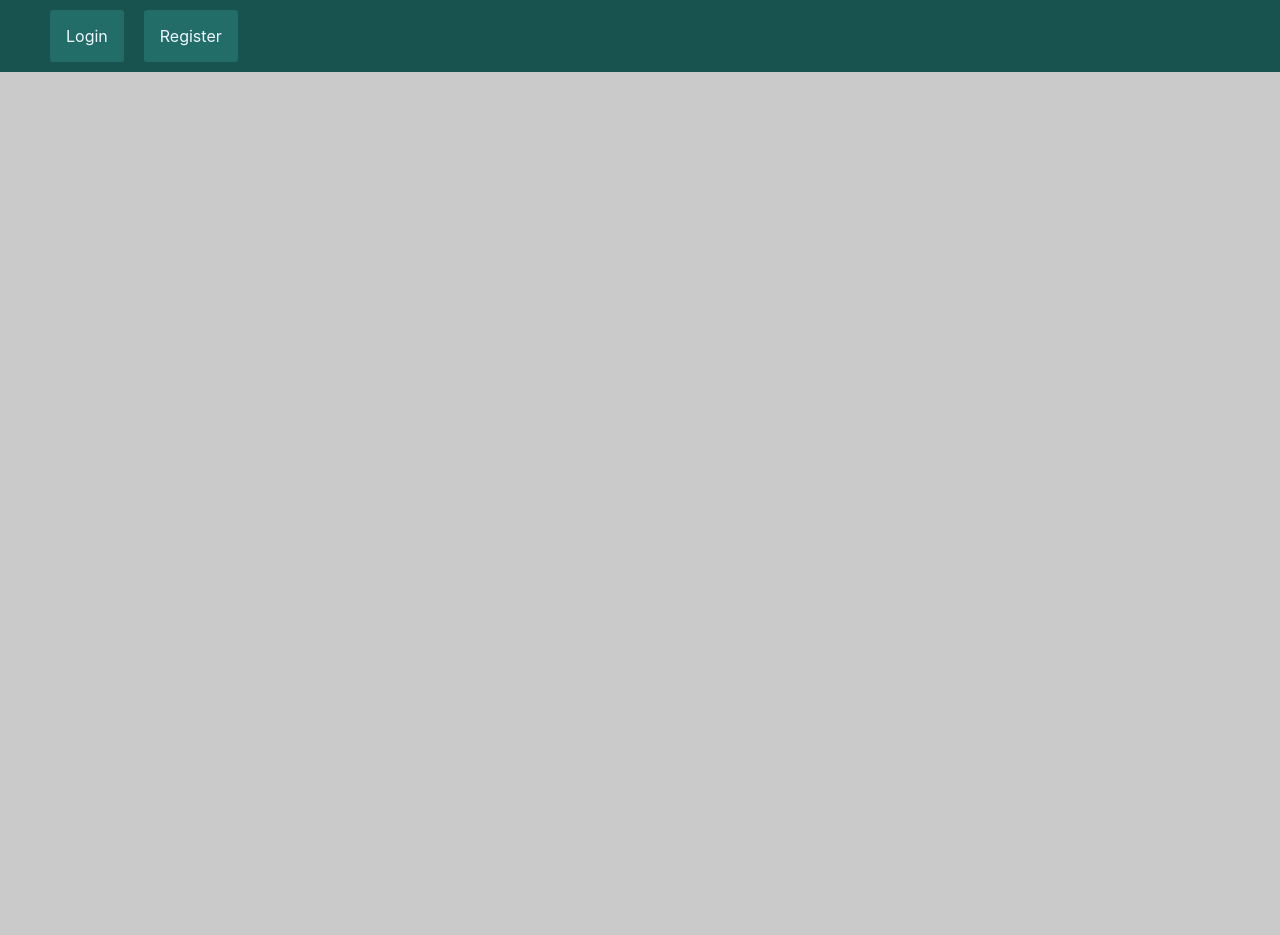
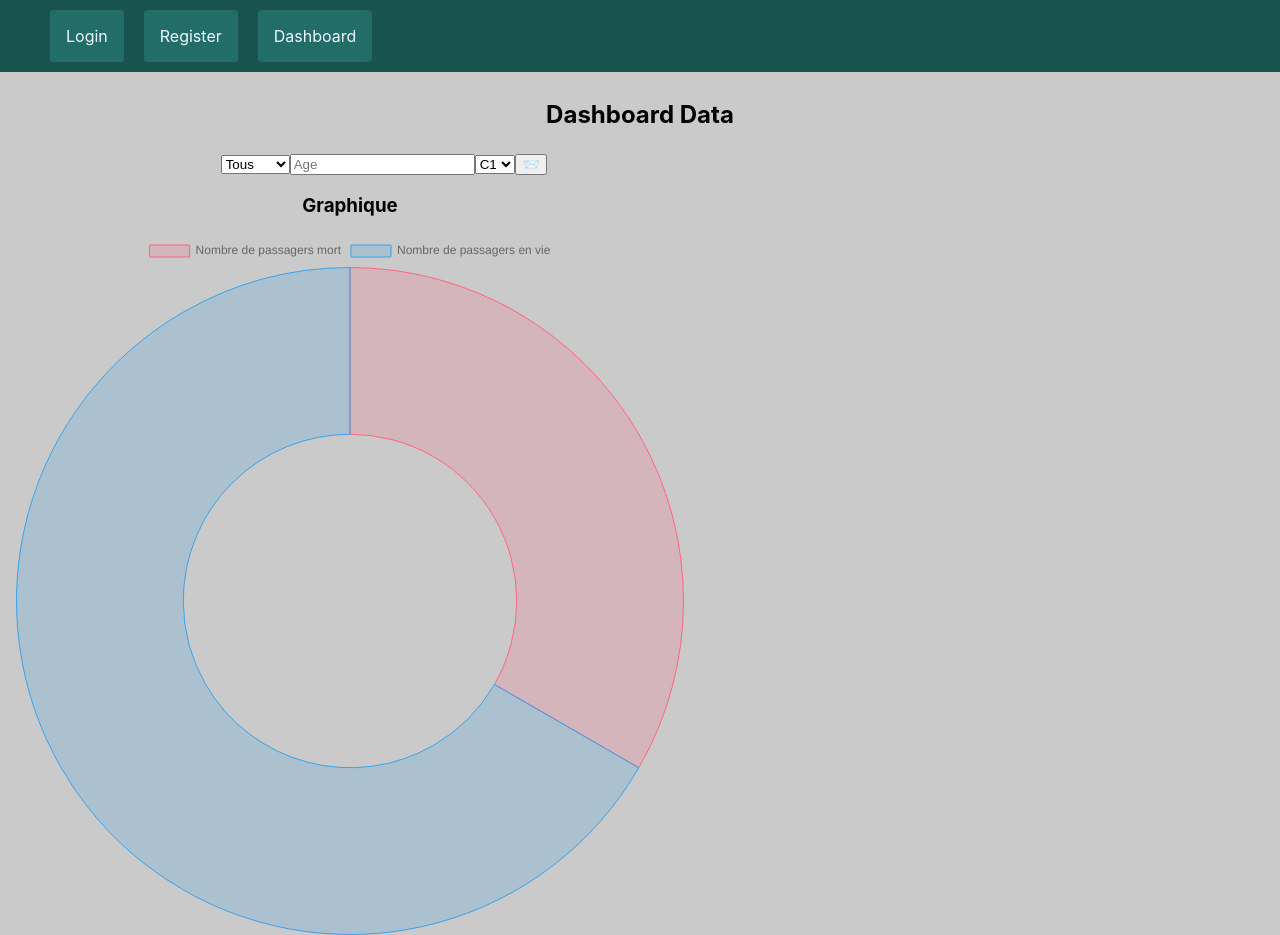
Before and after one commit to Bricevsc/TitanicDataFront, a React (Create React App) app: page /dashboard in a window 1280 px wide. Before the commit this address had no page. Before the commit the page ends 800 px from the top, so only its background shows below. Built offline with nearby package versions, Linux system fonts and the light colour scheme.

Commit message:
Chart.js

```diff
--- a/package.json
+++ b/package.json
@@ -7,7 +7,9 @@
     "@testing-library/react": "^13.4.0",
     "@testing-library/user-event": "^13.5.0",
     "axios": "^1.4.0",
+    "chart.js": "^4.3.0",
     "react": "^18.2.0",
+    "react-chartjs-2": "^5.2.0",
     "react-dom": "^18.2.0",
     "react-router-dom": "^6.11.2",
     "react-scripts": "5.0.1",
--- a/src/App.js
+++ b/src/App.js
@@ -1,6 +1,7 @@
 import { Route, Routes } from "react-router-dom";
 import { Home } from "./pages/Home";
 import { RegisterPage } from "./pages/Register";
+import { Dashboard } from "./pages/Dashboard";
 import Navbar from "./components/navbar";
 import './index.css';
 
@@ -11,6 +12,7 @@ function App() {
       <Routes>
         <Route path="/" element={<Home />} />
         <Route path="/register" element={<RegisterPage />} />
+        <Route path="/dashboard" element={<Dashboard />} />
       </Routes>
     </div>
   );
--- /dev/null
+++ b/src/components/FormDashboard.jsx
@@ -0,0 +1,88 @@
+import React, { useState } from "react";
+import axios from "axios";
+import { Doughnut } from 'react-chartjs-2';
+import { Chart as ChartJS, ArcElement, Tooltip, Legend } from 'chart.js';
+
+
+ChartJS.register(ArcElement, Tooltip, Legend);
+
+const FormDashboard= () => {
+  const [sex, setSex] = useState("");
+  const [age, setAge] = useState("");
+  const [classe, setClasse] = useState("");
+  const [passengerDead, ] = useState ("1");
+  const [passengerAlive, ] = useState ("2");
+
+  const data = {
+    labels: ['Nombre de passagers mort','Nombre de passagers en vie', ],
+    datasets: [
+      {
+        label: '# of Votes',
+        data: [passengerDead, passengerAlive],
+        backgroundColor: [
+          'rgba(255, 99, 132, 0.2)',
+          'rgba(54, 162, 235, 0.2)',
+        ],
+        borderColor: [
+          'rgba(255, 99, 132, 1)',
+          'rgba(54, 162, 235, 1)',
+        ],
+        borderWidth: 1,
+      },
+    ],
+  };
+
+  const sendForm = async (e) => {
+    e.preventDefault();
+
+    const response = await axios
+      .post("http://localhost:8000/", {
+        sex,
+        age,
+        classe,
+      })
+    setSex("");
+    setAge("");
+    setClasse("");
+  };
+console.log(sex, age, classe)
+  return (
+    <div id="formdashboard">
+      <h2>Dashboard Data</h2>
+      <form onSubmit={sendForm}>
+        <div className="formdashboard">
+        <select name="select" onchange={(e) => setSex(e.target.value)} required
+            autoComplete="off">
+            <option value="all" selected >Tous</option>
+            <option value="male">Homme</option>
+            <option value="female">Femme</option>
+        </select>
+          <input
+            type="number"
+            placeholder="Age"
+            name="age"
+            maxlength="3"
+            onChange={(e) => setAge(e.target.value)}
+            required
+            autoComplete="off"
+          />
+          <select name="select" onchange={(e) => setClasse(e.target.value)} required
+            autoComplete="off">
+            <option value="class1">C1</option>
+            <option value="class2">C2</option>
+            <option value="class3">C3</option>
+            <option value="class4">C4</option>
+        </select>
+          <button className="sendbutton">📨</button>
+        </div>
+      </form>
+      <div className="chartBox">
+      <h3>Graphique</h3>
+      <Doughnut data={data} />
+      </div>
+    </div>
+
+  );
+};
+
+export default FormDashboard;
--- a/src/components/navbar.jsx
+++ b/src/components/navbar.jsx
@@ -9,9 +9,9 @@ const Navbar = () => {
       <Link to={"/register"}>
         <li>Register</li>
       </Link>
-      {/* <Link to={"/dashboard"}>
+      <Link to={"/dashboard"}>
         <li>Dashboard</li>
-      </Link> */}
+      </Link>
     </ul>
   );
 };
--- a/src/index.css
+++ b/src/index.css
@@ -44,7 +44,7 @@ form{
   align-items: center;
   flex-direction: column;
 }
-.formregister, .formlogin {
+.formregister, .formlogin .formdashboard{
   display: flex;
   align-items: center;
   flex-direction: column;
@@ -75,3 +75,11 @@ form{
   text-decoration: none;
   margin-top: 2vh ;
  }
+
+.chartBox {
+  width: 700px;
+  display: flex;
+  align-items: center;
+  flex-direction: column;
+
+}
--- /dev/null
+++ b/src/pages/Dashboard.jsx
@@ -0,0 +1,5 @@
+import FormDashboard from "../components/FormDashboard";
+
+export const Dashboard = () => {
+  return <FormDashboard />;
+};
```
Also changed, not shown: 1 other file (tests, documents, lock files or other folders).
